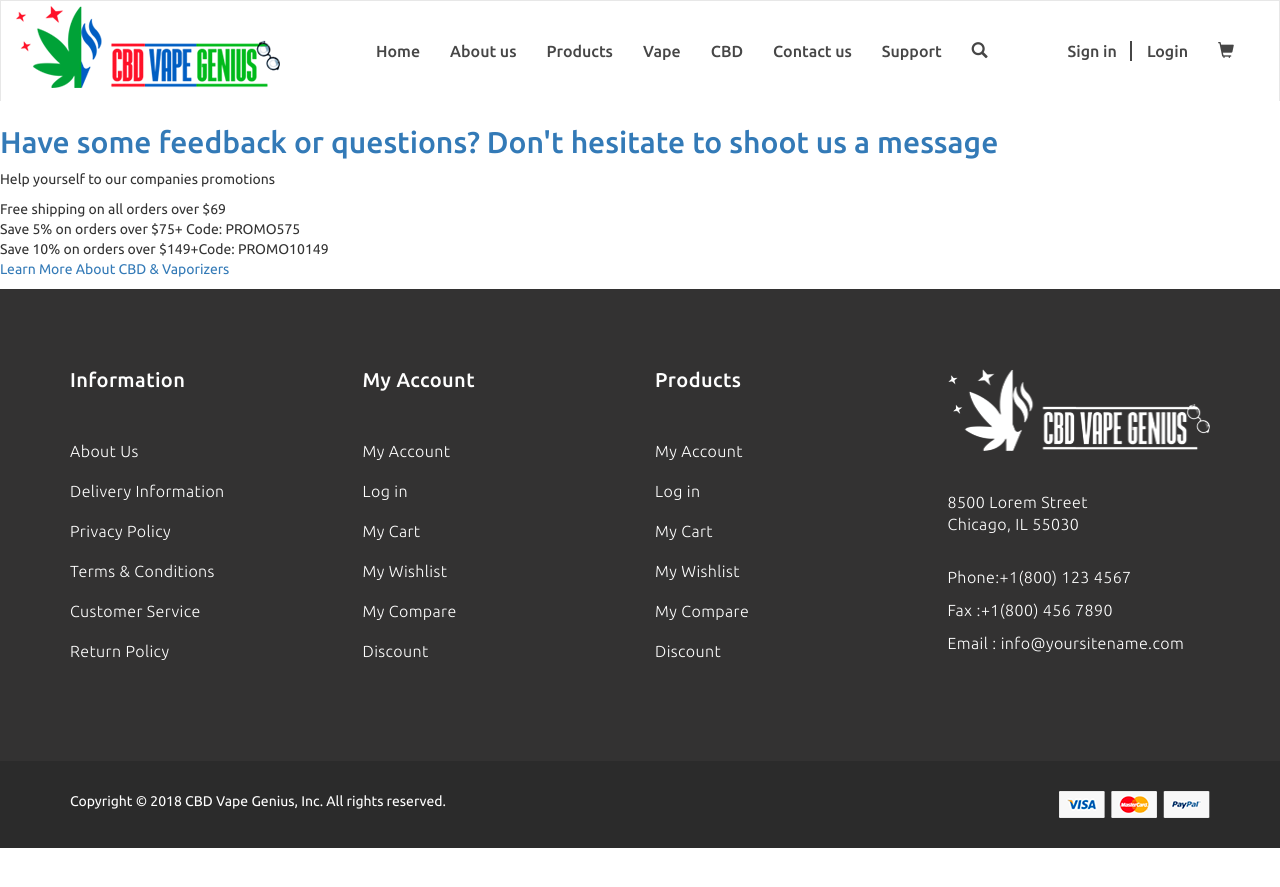
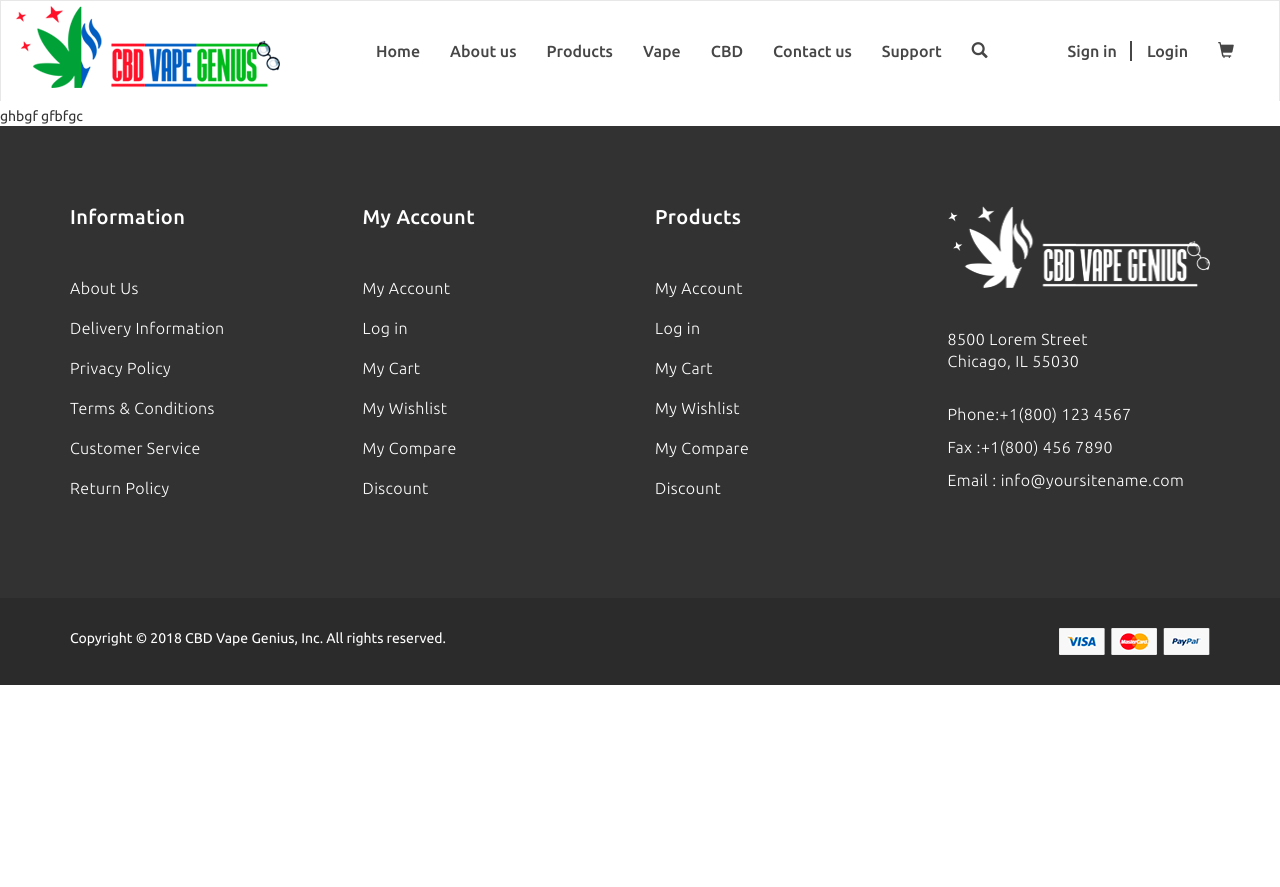
Before and after one commit to Gagandeepwander/cbd, a Jekyll site: the page built from about.html, in a window 1280 px wide. Shown: the top 887 px of the page. Built offline with Jekyll 4.4.1, drawn with Linux system fonts in a browser that asks for light colours.

Commit message:
updated site

```diff
--- a/_layouts/default.html
+++ b/_layouts/default.html
@@ -37,7 +37,7 @@
                   <div class="collapse navbar-collapse" id="navbar">
                     <ul class="nav navbar-nav ">
                         <li><a href="{{base}}">Home</a></li>
-                        <li><a href="Aboutus">About us</a></li>
+                        <li><a href="about">About us</a></li>
                         <li><a href="Products">Products </a></li>
                         <li><a href="Vape">Vape </a></li>
                         <li><a href="CBD">CBD </a></li>
@@ -66,7 +66,7 @@
                   <div class="col col-1 col-sm-2 col-md-3">
                     <h4>Information</h4>
                     <ul class="footerlinks">
-                      <li><a href="#">About Us</a></li>
+                      <li><a href="about">About Us</a></li>
                       <li><a href="#">Delivery Information</a></li>
                       <li><a href="#">Privacy Policy</a></li>
                       <li><a href="#">Terms & Conditions</a></li>
--- a/about.html
+++ b/about.html
@@ -1,22 +1,4 @@
 ---
 layout: default
 ---
-<div class="about-name">
-<div class="aboutback">
-<div class="about_content"></div>
-</div>
-<div class="learnbutton">
-<h2><a href="#"> Have some feedback or questions? Don't hesitate to shoot us a message</a></h2>
-<p class="productbuttonnhelp">Help yourself to our companies promotions</p>
-<div class="about-promo">
-<div class="cupan-container">
-<div class="coupan one">Free shipping on all orders over $69</div>
-<div class="coupan two">Save 5% on orders over $75+ Code:<span> PROMO575</span></div>
-<div class="coupan three">Save 10% on orders over $149+Code: <span>PROMO10149</span></div>
-</div>
-</div>
-<p class="productbuttonn"><a href="#">Learn More About CBD &amp; Vaporizers</a></p>
-
-
-</div>
-</div>
+ghbgf gfbfgc
```
Also changed, not shown: 5 other files.
